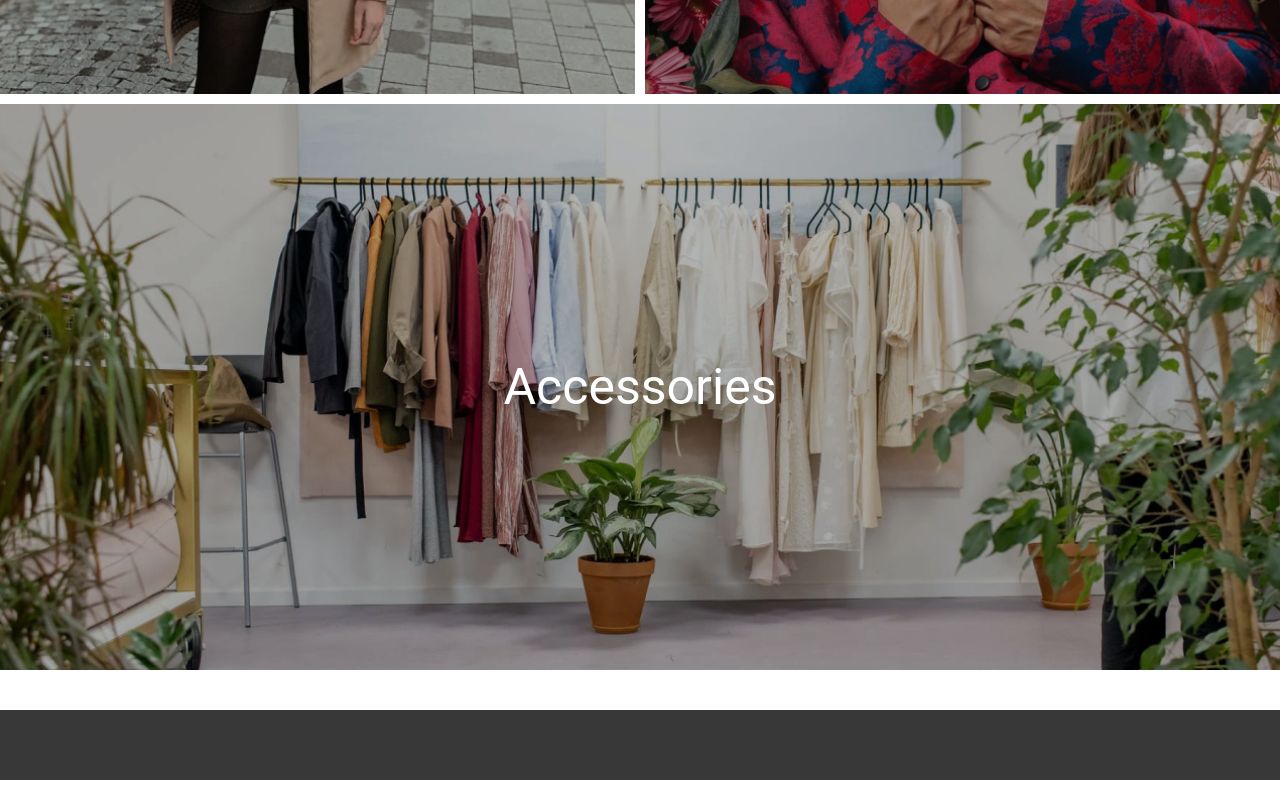
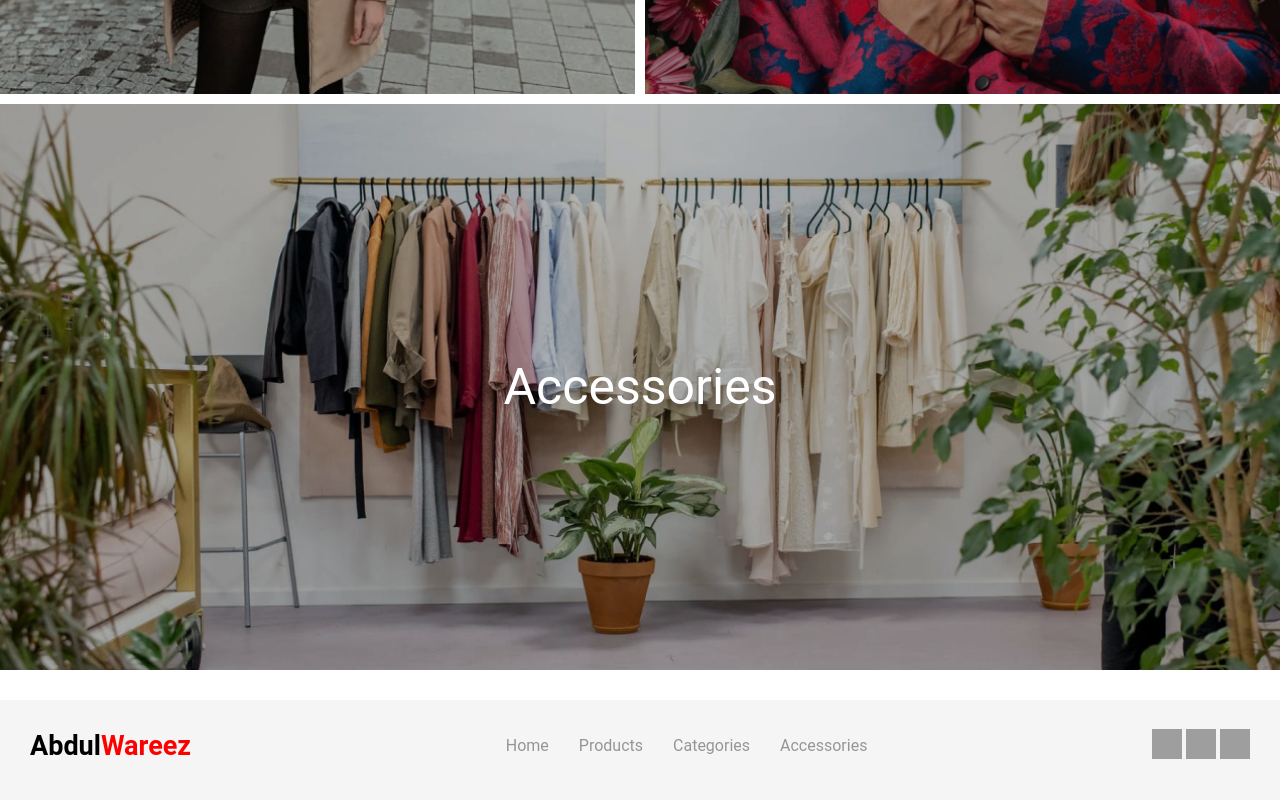
Before and after one commit to zeeraw200/e-commerce, a plain HTML site: page index.html in a window 1280 px wide. Shown: the part 1864-2664 px from the top of the page. Drawn offline with Linux system fonts and the light colour scheme; grey boxes are pictures that could not be loaded.

Commit message:
new commit

```diff
--- a/css/style.css
+++ b/css/style.css
@@ -145,6 +145,7 @@ span {
   padding: 0 10vw;
   display: flex;
   overflow-x: auto;
+  overflow-y: hidden;
   scroll-behavior: smooth;
 }
 
@@ -314,8 +315,34 @@ span {
 }
 
 footer {
-  background: #383838;
-  height: 70px;
+  background: #f5f5f5;
+  height: 100px;
   width: 100%;
-  margin-top: 30px;
+  margin-top: 20px;
 }
+
+.footer {
+  display: flex;
+  justify-content: space-between;
+}
+.footer .footer-logo {
+  padding: 30px;
+  font-size: 18px;
+}
+.footer .bottom-nav {
+  display: flex;
+  justify-content: space-between;
+  margin: auto 0;
+}
+.bottom-nav .link-items {
+  list-style: none;
+}
+.social-media {
+  margin: auto 0;
+  margin-right: 30px;
+  cursor: pointer;
+}
+.social-media img {
+  height: 30px;
+  width: 30px;
+}
--- a/index.html
+++ b/index.html
@@ -27,7 +27,6 @@
         <li class="link-items"><a href="index.html" class="links">home</a></li>
         <li class="link-items"><a href="#" class="links">products</a></li>
         <li class="link-items"><a href="#" class="links">categories</a></li>
-        <!-- <li class="link-items"><a href="#" class="links">kids</a></li> -->
         <li class="link-items"><a href="#" class="links">accessories</a></li>
       </ul>
     </nav>
@@ -180,6 +179,33 @@
       </a>
     </section>
 
-    <footer></footer>
+    <footer>
+      <div class="footer">
+        <div class="footer-logo">
+          <h2 class="logo">Abdul<span>Wareez</span></h2>
+        </div>
+        <div class="bottom-nav">
+          <li class="link-items">
+            <a href="index.html" class="links">home</a>
+          </li>
+          <li class="link-items"><a href="#" class="links">products</a></li>
+          <li class="link-items"><a href="#" class="links">categories</a></li>
+          <li class="link-items"><a href="#" class="links">accessories</a></li>
+        </div>
+        <div class="social-media">
+          <a href="#">
+            <img
+              src="https://img.icons8.com/glyph-neue/64/000000/facebook-new.png"
+          /></a>
+          <a href="#"
+            ><img src="https://img.icons8.com/glyph-neue/64/000000/twitter.png"
+          /></a>
+          <a href="#"
+            ><img
+              src="https://img.icons8.com/glyph-neue/64/000000/youtube-play.png"
+          /></a>
+        </div>
+      </div>
+    </footer>
   </body>
 </html>
```
